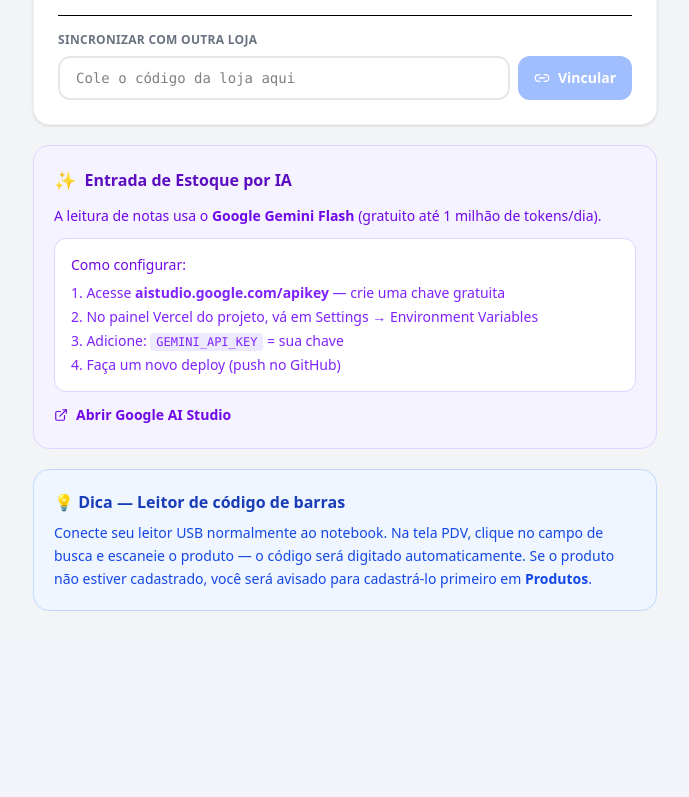
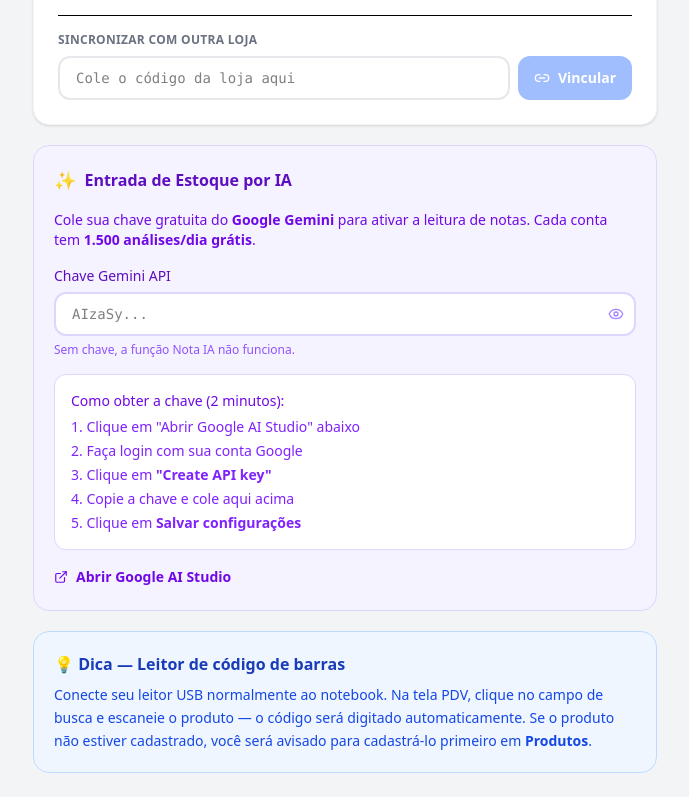
Before and after one commit to walisonws/mercadinho-pdv, a React (Vite) app: page /configuracoes in a window 1280 px wide. Shown: the part 750-1547 px from the top of the page, without its empty margins (295-984 px from the left). Before the commit the page ends 1385 px from the top, so only its background shows below. Built offline with nearby package versions, Linux system fonts and the light colour scheme; no server answers; the database is empty.

Commit message:
feat: chave Gemini por cliente — chamada direta do browser, sem Vercel

```diff
--- a/src/context/AppContext.jsx
+++ b/src/context/AppContext.jsx
@@ -82,7 +82,7 @@ export function AppProvider({ children }) {
 
   const [config, setConfig] = useState(() => {
     const saved = localStorage.getItem(STORAGE_KEYS.config)
-    return saved ? JSON.parse(saved) : { nomeMercadinho: 'Meu Mercadinho', endereco: '', telefone: '' }
+    return saved ? JSON.parse(saved) : { nomeMercadinho: 'Meu Mercadinho', endereco: '', telefone: '', geminiApiKey: '' }
   })
 
   const [listas, setListas] = useState(() => {
@@ -134,11 +134,12 @@ export function AppProvider({ children }) {
       if (pRes.data?.length > 0) {
         setProdutos(pRes.data.map(fromDbProduto))
         setVendas((vRes.data || []).map(fromDbVenda))
-        if (cRes.data) setConfig({
+        if (cRes.data) setConfig(prev => ({
+          geminiApiKey: prev.geminiApiKey || '',
           nomeMercadinho: cRes.data.nome_mercadinho || 'Meu Mercadinho',
           endereco: cRes.data.endereco || '',
           telefone: cRes.data.telefone || '',
-        })
+        }))
         setListas((lRes.data || []).map(fromDbLista))
       } else {
         await enviarParaSupabase(lid)
@@ -203,11 +204,12 @@ export function AppProvider({ children }) {
         })
       .on('postgres_changes', { event: '*', schema: 'public', table: 'pdv_config', filter: `loja_id=eq.${lid}` },
         ({ new: n }) => {
-          if (n) setConfig({
+          if (n) setConfig(prev => ({
+            geminiApiKey: prev.geminiApiKey || '',
             nomeMercadinho: n.nome_mercadinho || 'Meu Mercadinho',
             endereco: n.endereco || '',
             telefone: n.telefone || '',
-          })
+          }))
         })
       .subscribe()
   }
--- a/src/pages/Configuracoes.jsx
+++ b/src/pages/Configuracoes.jsx
@@ -1,5 +1,5 @@
 import { useState } from 'react'
-import { Save, Store, CheckCircle, Copy, Link2, AlertCircle, Wifi, WifiOff, Loader2, ExternalLink } from 'lucide-react'
+import { Save, Store, CheckCircle, Copy, Link2, AlertCircle, Wifi, WifiOff, Loader2, ExternalLink, Eye, EyeOff } from 'lucide-react'
 import { useApp } from '../context/AppContext'
 import { supabase } from '../lib/supabase'
 
@@ -8,6 +8,7 @@ export default function Configuracoes() {
   const [form, setForm] = useState({ ...config })
   const [salvo, setSalvo] = useState(false)
 
+  const [mostrarChave, setMostrarChave] = useState(false)
   const [copiado, setCopiado] = useState(false)
   const [codigoSync, setCodigoSync] = useState('')
   const [sincMsg, setSincMsg] = useState('')
@@ -182,23 +183,55 @@ export default function Configuracoes() {
       </div>
 
       {/* Config IA */}
-      <div className="bg-violet-50 border border-violet-200 rounded-2xl p-5 space-y-3">
+      <div className="bg-violet-50 border border-violet-200 rounded-2xl p-5 space-y-4">
         <div className="flex items-center gap-2">
           <span className="text-lg">✨</span>
           <h3 className="font-semibold text-violet-800">Entrada de Estoque por IA</h3>
         </div>
         <p className="text-sm text-violet-700">
-          A leitura de notas usa o <strong>Google Gemini Flash</strong> (gratuito até 1 milhão de tokens/dia).
+          Cole sua chave gratuita do <strong>Google Gemini</strong> para ativar a leitura de notas. Cada conta tem <strong>1.500 análises/dia grátis</strong>.
         </p>
-        <div className="bg-white rounded-xl border border-violet-200 p-4 text-sm text-violet-700 space-y-2">
-          <p className="font-medium">Como configurar:</p>
+
+        <div>
+          <label className="block text-sm font-medium text-violet-800 mb-1.5">Chave Gemini API</label>
+          <div className="flex gap-2">
+            <div className="relative flex-1">
+              <input
+                type={mostrarChave ? 'text' : 'password'}
+                value={form.geminiApiKey || ''}
+                onChange={e => setForm(p => ({ ...p, geminiApiKey: e.target.value }))}
+                placeholder="AIzaSy..."
+                className="w-full border-2 border-violet-200 rounded-xl px-4 py-2.5 pr-10 focus:outline-none focus:border-violet-500 font-mono text-sm bg-white"
+              />
+              <button
+                type="button"
+                onClick={() => setMostrarChave(v => !v)}
+                className="absolute right-3 top-1/2 -translate-y-1/2 text-violet-400 hover:text-violet-600"
+              >
+                {mostrarChave ? <EyeOff size={16} /> : <Eye size={16} />}
+              </button>
+            </div>
+          </div>
+          {form.geminiApiKey ? (
+            <p className="text-xs text-green-600 mt-1.5 flex items-center gap-1">
+              <CheckCircle size={12} /> Chave configurada — salve para ativar
+            </p>
+          ) : (
+            <p className="text-xs text-violet-500 mt-1.5">Sem chave, a função Nota IA não funciona.</p>
+          )}
+        </div>
+
+        <div className="bg-white rounded-xl border border-violet-200 p-4 text-sm text-violet-700 space-y-1.5">
+          <p className="font-medium">Como obter a chave (2 minutos):</p>
           <ol className="list-decimal list-inside space-y-1 text-violet-600">
-            <li>Acesse <strong>aistudio.google.com/apikey</strong> — crie uma chave gratuita</li>
-            <li>No painel Vercel do projeto, vá em Settings → Environment Variables</li>
-            <li>Adicione: <code className="bg-violet-100 px-1.5 py-0.5 rounded font-mono text-xs">GEMINI_API_KEY</code> = sua chave</li>
-            <li>Faça um novo deploy (push no GitHub)</li>
+            <li>Clique em "Abrir Google AI Studio" abaixo</li>
+            <li>Faça login com sua conta Google</li>
+            <li>Clique em <strong>"Create API key"</strong></li>
+            <li>Copie a chave e cole aqui acima</li>
+            <li>Clique em <strong>Salvar configurações</strong></li>
           </ol>
         </div>
+
         <a
           href="https://aistudio.google.com/apikey"
           target="_blank"
--- a/src/pages/EntradaEstoque.jsx
+++ b/src/pages/EntradaEstoque.jsx
@@ -46,8 +46,32 @@ async function comprimirImagem(file, maxWidth = 2000, melhorar = false) {
   })
 }
 
+const GEMINI_URL = 'https://generativelanguage.googleapis.com/v1beta/models/gemini-2.0-flash:generateContent'
+
+async function chamarGemini(apiKey, contents) {
+  const response = await fetch(`${GEMINI_URL}?key=${apiKey}`, {
+    method: 'POST',
+    headers: { 'Content-Type': 'application/json' },
+    body: JSON.stringify({ contents, generationConfig: { temperature: 0.1, maxOutputTokens: 4096 } }),
+  })
+  if (!response.ok) {
+    const errText = await response.text()
+    let mensagem = 'Erro ao chamar Gemini API'
+    try {
+      const errJson = JSON.parse(errText)
+      const code = errJson?.error?.code
+      if (code === 400) mensagem = 'Chave Gemini inválida. Verifique em Configurações.'
+      else if (code === 429) mensagem = 'Limite de uso atingido. Tente novamente em alguns minutos.'
+      else if (code === 403) mensagem = 'Chave sem permissão. Crie uma nova chave no Google AI Studio.'
+    } catch { /* usa mensagem padrão */ }
+    throw new Error(mensagem)
+  }
+  const data = await response.json()
+  return data.candidates?.[0]?.content?.parts?.[0]?.text || ''
+}
+
 export default function EntradaEstoque() {
-  const { produtos, adicionarProduto, editarProduto } = useApp()
+  const { produtos, adicionarProduto, editarProduto, config } = useApp()
   const fileInputRef = useRef(null)
   const cameraRef = useRef(null)
 
@@ -71,18 +95,39 @@ export default function EntradaEstoque() {
 
   async function analisarTexto() {
     if (!textoNota.trim()) return
+    const apiKey = config?.geminiApiKey?.trim()
+    if (!apiKey) {
+      setErroApi('Chave Gemini não configurada. Vá em Configurações e adicione sua chave gratuita.')
+      return
+    }
     setEtapa('analisando')
     setErroApi('')
     try {
-      const res = await fetch('/api/ler-nota', {
-        method: 'POST',
-        headers: { 'Content-Type': 'application/json' },
-        body: JSON.stringify({ texto: textoNota }),
-      })
-      const data = await res.json()
-      if (!res.ok) throw new Error(data.detalhe ? `${data.erro}: ${data.detalhe}` : (data.erro || 'Erro ao analisar'))
-      if (!data.itens?.length) throw new Error('Nenhum item encontrado. Verifique se o texto contém produtos com quantidades e preços.')
-      const itensProcessados = data.itens.map((item, i) => {
+      const promptTexto = `Você é um especialista em notas fiscais brasileiras. Analise o texto abaixo e identifique os produtos.
+
+REGRAS:
+- Ignore linhas de desconto, totais, impostos e informações que não sejam itens
+- Se o mesmo produto aparecer múltiplas vezes, some as quantidades
+- Nome do produto: limpo, sem códigos numéricos no início
+
+Para cada item retorne:
+- nome: nome limpo do produto
+- quantidade: quantidade numérica (number)
+- unidade: "un" para unidade/peça, "kg" para quilogramas, "cx" para caixa, "fd" para fardo, "lt" para litro, "pc" para pacote
+- preco_unitario: preço unitário em reais (number)
+
+TEXTO DA NOTA:
+${textoNota}
+
+Retorne SOMENTE JSON válido, sem texto adicional:
+{"itens": [{"nome": "Banana Nanica kg", "quantidade": 14.84, "unidade": "kg", "preco_unitario": 4.99}]}
+
+Se não encontrar itens: {"itens": []}`
+      const rawText = await chamarGemini(apiKey, [{ parts: [{ text: promptTexto }] }])
+      let parsed = { itens: [] }
+      try { const m = rawText.match(/\{[\s\S]*\}/); if (m) parsed = JSON.parse(m[0]) } catch { /* */ }
+      if (!parsed.itens?.length) throw new Error('Nenhum item encontrado. Verifique se o texto contém produtos com quantidades e preços.')
+      const itensProcessados = parsed.itens.map((item, i) => {
         const sugestoes = produtos.filter(p =>
           p.ativo && p.nome.toLowerCase().includes((item.nome || '').toLowerCase().slice(0, 4))
         ).slice(0, 5)
@@ -114,20 +159,50 @@ export default function EntradaEstoque() {
 
   async function analisarNota() {
     if (!imagem) return
+    const apiKey = config?.geminiApiKey?.trim()
+    if (!apiKey) {
+      setErroApi('Chave Gemini não configurada. Vá em Configurações e adicione sua chave gratuita.')
+      return
+    }
     setEtapa('analisando')
     setErroApi('')
     try {
       const { base64, mimeType } = await comprimirImagem(imagem, 2000, melhorarImagem)
-      const res = await fetch('/api/ler-nota', {
-        method: 'POST',
-        headers: { 'Content-Type': 'application/json' },
-        body: JSON.stringify({ imagemBase64: base64, mimeType }),
-      })
-      const data = await res.json()
-      if (!res.ok) throw new Error(data.detalhe ? `${data.erro}: ${data.detalhe}` : (data.erro || 'Erro ao analisar nota'))
-      if (!data.itens?.length) throw new Error('Nenhum item encontrado na imagem. Tente uma foto mais clara.')
+      const prompt = `Você é um especialista em leitura de notas fiscais brasileiras. Analise a imagem com atenção máxima.
 
-      const itensProcessados = data.itens.map((item, i) => {
+TIPOS DE DOCUMENTO que você pode receber:
+1. DANF-e / NF-e: tabela com colunas Código, Descrição, QTD, V.UN, V.TOTAL
+2. NFC-e (cupom fiscal eletrônico): formato estreito, cada item em 2 linhas:
+   - Linha 1: número do item + código + NOME DO PRODUTO + unidade
+   - Linha 2: quantidade + "Kg" ou "Un" + "x" + preço unitário + valor total
+   Exemplo: "001  576 BANANA NANICA kg" / "3,035 Kg x  4,99  15,14"
+3. Nota de atacado / armazém: formato livre, menos estruturado
+
+REGRAS IMPORTANTES:
+- Ignore anotações manuscritas (valores escritos à mão sobre o impresso)
+- Ignore linhas de "Desconto no item X"
+- Para NFC-e, use o preço da linha 2 (valor numérico após o "x"), não o preço riscado ou manuscrito
+- Nome do produto: use o nome impresso, limpo, sem códigos numéricos no início
+- Se o mesmo produto aparecer múltiplas vezes, some as quantidades em um único item
+
+Para cada item retorne:
+- nome: nome limpo do produto (ex: "Banana Nanica kg", "Arroz 5kg", "Coca-Cola 2L")
+- quantidade: quantidade numérica (number)
+- unidade: "un" para unidade/peça, "kg" para quilogramas, "cx" para caixa, "fd" para fardo, "lt" para litro, "pc" para pacote
+- preco_unitario: preço unitário em reais (number, ex: 4.99)
+
+Retorne SOMENTE JSON válido, sem texto adicional:
+{"itens": [{"nome": "Banana Nanica kg", "quantidade": 14.84, "unidade": "kg", "preco_unitario": 4.99}]}
+
+Se não encontrar itens: {"itens": []}`
+
+      const contents = [{ parts: [{ text: prompt }, { inline_data: { mime_type: mimeType, data: base64 } }] }]
+      const rawText = await chamarGemini(apiKey, contents)
+      let parsed = { itens: [] }
+      try { const m = rawText.match(/\{[\s\S]*\}/); if (m) parsed = JSON.parse(m[0]) } catch { /* */ }
+      if (!parsed.itens?.length) throw new Error('Nenhum item encontrado na imagem. Tente uma foto mais clara.')
+
+      const itensProcessados = parsed.itens.map((item, i) => {
         const sugestoes = produtos.filter(p =>
           p.ativo && p.nome.toLowerCase().includes((item.nome || '').toLowerCase().slice(0, 4))
         ).slice(0, 5)
@@ -361,9 +436,19 @@ export default function EntradaEstoque() {
             </div>
           )}
 
+          {!config?.geminiApiKey?.trim() && (
+            <div className="bg-amber-50 border border-amber-200 rounded-xl p-4 flex items-start gap-3">
+              <AlertCircle size={18} className="text-amber-600 shrink-0 mt-0.5" />
+              <div>
+                <p className="text-sm text-amber-800 font-semibold">Chave Gemini não configurada</p>
+                <p className="text-xs text-amber-700 mt-0.5">Vá em <strong>Configurações → Entrada de Estoque por IA</strong> e adicione sua chave gratuita do Google.</p>
+              </div>
+            </div>
+          )}
+
           <button
             onClick={analisarNota}
-            disabled={!imagem || etapa === 'analisando'}
+            disabled={!imagem || etapa === 'analisando' || !config?.geminiApiKey?.trim()}
             className="w-full flex items-center justify-center gap-3 bg-violet-600 text-white py-4 rounded-xl font-bold text-lg hover:bg-violet-700 transition-colors disabled:opacity-40 disabled:cursor-not-allowed"
           >
             {etapa === 'analisando' ? (
```
